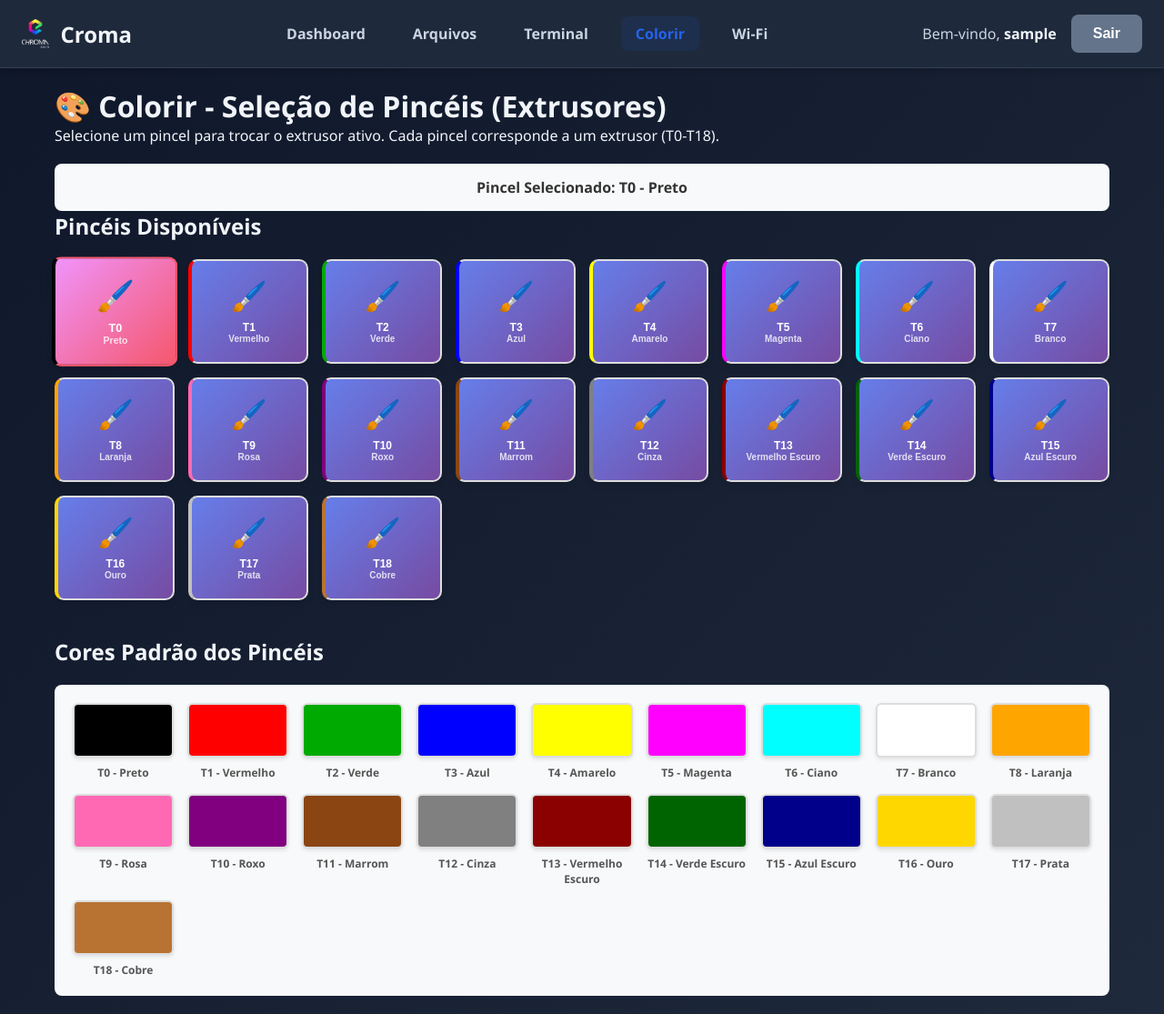
After one commit to tonymichaelb/Chromasistem, a Flask app: page /colorir in a window 1280 px wide. The commit adds this page. Shown: the whole page at 91% size. Run offline with Flask 3, Linux system fonts and the light colour scheme; the visitor is signed in with stand-in values (Sample User, id 1); some libraries are stand-ins or nearby versions.

Commit message:
🎨 Aba Colorir: 19 pincéis (T0-T18) para seleção de extrusores com UI interativa

```diff
--- a/app.py
+++ b/app.py
@@ -1755,6 +1755,64 @@ def wifi_forget():
 
 # ==================== ROTAS DO SENSOR DE FILAMENTO ====================
 
+# ==================== VARIÁVEL GLOBAL DE PINCEL ====================
+
+current_brush = 0  # Pincel T0 como padrão
+
+@app.route('/colorir')
+def colorir():
+    """Página de seleção de pincéis (extrusores)"""
+    if 'user_id' not in session:
+        return redirect(url_for('login'))
+    return render_template('colorir.html', username=session.get('username'))
+
+@app.route('/api/printer/select-brush', methods=['POST'])
+def select_brush():
+    """Seleciona um pincel (extrusor T0-T18)"""
+    if 'user_id' not in session:
+        return jsonify({'success': False, 'message': 'Não autenticado'}), 401
+
+    global current_brush
+
+    try:
+        data = request.get_json()
+        brush = int(data.get('brush', 0))
+
+        # Validar range de pincéis (0-18)
+        if brush < 0 or brush > 18:
+            return jsonify({'success': False, 'message': 'Pincel inválido (T0-T18)'}), 400
+
+        # Enviar comando para impressora
+        command = f'T{brush}'
+        response = send_gcode(command, wait_for_ok=True, timeout=10)
+
+        if response:
+            current_brush = brush
+            print(f"✓ Pincel T{brush} selecionado")
+            return jsonify({
+                'success': True,
+                'message': f'Pincel T{brush} selecionado',
+                'brush': brush
+            })
+        else:
+            return jsonify({'success': False, 'message': 'Erro ao enviar comando para impressora'}), 500
+
+    except ValueError:
+        return jsonify({'success': False, 'message': 'Formato de pincel inválido'}), 400
+    except Exception as e:
+        return jsonify({'success': False, 'message': str(e)}), 500
+
+@app.route('/api/printer/current-brush', methods=['GET'])
+def get_current_brush():
+    """Retorna o pincel atualmente selecionado"""
+    if 'user_id' not in session:
+        return jsonify({'success': False, 'message': 'Não autenticado'}), 401
+
+    return jsonify({
+        'success': True,
+        'brush': current_brush
+    })
+
 @app.route('/api/filament/status', methods=['GET'])
 def filament_status_api():
     """Retorna status do sensor de filamento"""
--- /dev/null
+++ b/templates/colorir.html
@@ -0,0 +1,315 @@
+<!DOCTYPE html>
+<html lang="pt-BR">
+<head>
+    <meta charset="UTF-8">
+    <meta name="viewport" content="width=device-width, initial-scale=1.0">
+    <title>Colorir - Chromasistem</title>
+    <link rel="stylesheet" href="{{ url_for('static', filename='css/style.css') }}">
+    <style>
+        .colorir-container {
+            max-width: 1200px;
+            margin: 0 auto;
+            padding: 20px;
+        }
+
+        .paintbrushes-grid {
+            display: grid;
+            grid-template-columns: repeat(auto-fit, minmax(120px, 1fr));
+            gap: 15px;
+            margin-top: 20px;
+        }
+
+        .paintbrush-btn {
+            display: flex;
+            flex-direction: column;
+            align-items: center;
+            justify-content: center;
+            padding: 20px;
+            border: 2px solid #ddd;
+            border-radius: 10px;
+            background: linear-gradient(135deg, #667eea 0%, #764ba2 100%);
+            color: white;
+            font-size: 14px;
+            font-weight: bold;
+            cursor: pointer;
+            transition: all 0.3s ease;
+            box-shadow: 0 4px 6px rgba(0, 0, 0, 0.1);
+        }
+
+        .paintbrush-btn:hover {
+            transform: translateY(-5px);
+            box-shadow: 0 8px 12px rgba(0, 0, 0, 0.2);
+        }
+
+        .paintbrush-btn.active {
+            background: linear-gradient(135deg, #f093fb 0%, #f5576c 100%);
+            border-color: #f5576c;
+            transform: scale(1.05);
+        }
+
+        .paintbrush-icon {
+            font-size: 32px;
+            margin-bottom: 8px;
+        }
+
+        .paintbrush-label {
+            font-size: 12px;
+            text-align: center;
+            word-break: break-word;
+        }
+
+        .status-message {
+            margin-top: 20px;
+            padding: 15px;
+            border-radius: 8px;
+            text-align: center;
+            font-weight: bold;
+            display: none;
+        }
+
+        .status-message.success {
+            background-color: #d4edda;
+            color: #155724;
+            border: 1px solid #c3e6cb;
+            display: block;
+        }
+
+        .status-message.error {
+            background-color: #f8d7da;
+            color: #721c24;
+            border: 1px solid #f5c6cb;
+            display: block;
+        }
+
+        .status-message.info {
+            background-color: #d1ecf1;
+            color: #0c5460;
+            border: 1px solid #bee5eb;
+            display: block;
+        }
+
+        .current-brush {
+            margin-top: 20px;
+            padding: 15px;
+            background: #f8f9fa;
+            border-radius: 8px;
+            text-align: center;
+            font-size: 16px;
+            font-weight: bold;
+            color: #333;
+        }
+
+        .color-samples {
+            display: grid;
+            grid-template-columns: repeat(auto-fit, minmax(100px, 1fr));
+            gap: 15px;
+            margin-top: 20px;
+            padding: 20px;
+            background: #f8f9fa;
+            border-radius: 8px;
+        }
+
+        .color-sample {
+            display: flex;
+            flex-direction: column;
+            align-items: center;
+            gap: 8px;
+        }
+
+        .color-box {
+            width: 100%;
+            height: 60px;
+            border-radius: 6px;
+            border: 2px solid #ddd;
+            box-shadow: 0 2px 4px rgba(0, 0, 0, 0.1);
+        }
+
+        .color-name {
+            font-size: 12px;
+            text-align: center;
+            font-weight: bold;
+            color: #555;
+        }
+    </style>
+</head>
+<body class="dashboard-page">
+    <nav class="navbar">
+        <div class="nav-container">
+            <div class="nav-brand">
+                <img src="{{ url_for('static', filename='images/logo-branca.png') }}" alt="Croma Logo" class="nav-logo">
+                <span class="nav-title">Croma</span>
+            </div>
+            <div class="nav-menu">
+                <a href="{{ url_for('dashboard') }}" class="nav-link">Dashboard</a>
+                <a href="{{ url_for('files') }}" class="nav-link">Arquivos</a>
+                <a href="{{ url_for('terminal') }}" class="nav-link">Terminal</a>
+                <a href="{{ url_for('colorir') }}" class="nav-link active">Colorir</a>
+                <a href="{{ url_for('wifi_page') }}" class="nav-link">Wi-Fi</a>
+            </div>
+            <div class="nav-user">
+                <span>Bem-vindo, <strong>{{ username }}</strong></span>
+                <button id="logoutBtn" class="btn btn-secondary">Sair</button>
+            </div>
+        </div>
+    </nav>
+
+    <div class="colorir-container">
+        <h1>🎨 Colorir - Seleção de Pincéis (Extrusores)</h1>
+        <p>Selecione um pincel para trocar o extrusor ativo. Cada pincel corresponde a um extrusor (T0-T18).</p>
+
+        <div class="current-brush">
+            Pincel Selecionado: <span id="currentBrush">T0 (Nenhum)</span>
+        </div>
+
+        <h2>Pincéis Disponíveis</h2>
+        <div class="paintbrushes-grid" id="paintbrushesGrid"></div>
+
+        <div class="status-message" id="statusMessage"></div>
+
+        <h2 style="margin-top: 40px;">Cores Padrão dos Pincéis</h2>
+        <div class="color-samples" id="colorSamples"></div>
+    </div>
+
+    <script>
+        // Cores padrão para cada pincel
+        const brushColors = {
+            0: { name: 'T0 - Preto', hex: '#000000' },
+            1: { name: 'T1 - Vermelho', hex: '#FF0000' },
+            2: { name: 'T2 - Verde', hex: '#00AA00' },
+            3: { name: 'T3 - Azul', hex: '#0000FF' },
+            4: { name: 'T4 - Amarelo', hex: '#FFFF00' },
+            5: { name: 'T5 - Magenta', hex: '#FF00FF' },
+            6: { name: 'T6 - Ciano', hex: '#00FFFF' },
+            7: { name: 'T7 - Branco', hex: '#FFFFFF' },
+            8: { name: 'T8 - Laranja', hex: '#FFA500' },
+            9: { name: 'T9 - Rosa', hex: '#FF69B4' },
+            10: { name: 'T10 - Roxo', hex: '#800080' },
+            11: { name: 'T11 - Marrom', hex: '#8B4513' },
+            12: { name: 'T12 - Cinza', hex: '#808080' },
+            13: { name: 'T13 - Vermelho Escuro', hex: '#8B0000' },
+            14: { name: 'T14 - Verde Escuro', hex: '#006400' },
+            15: { name: 'T15 - Azul Escuro', hex: '#00008B' },
+            16: { name: 'T16 - Ouro', hex: '#FFD700' },
+            17: { name: 'T17 - Prata', hex: '#C0C0C0' },
+            18: { name: 'T18 - Cobre', hex: '#B87333' }
+        };
+
+        let currentBrushIndex = null;
+
+        // Renderizar os pincéis
+        function renderBrushes() {
+            const grid = document.getElementById('paintbrushesGrid');
+            grid.innerHTML = '';
+
+            for (let i = 0; i < 19; i++) {
+                const brush = brushColors[i];
+                const btn = document.createElement('button');
+                btn.className = 'paintbrush-btn';
+                btn.innerHTML = `
+                    <div class="paintbrush-icon">🖌️</div>
+                    <div class="paintbrush-label">T${i}</div>
+                    <div class="paintbrush-label" style="font-size: 10px; opacity: 0.8;">${brush.name.split(' - ')[1]}</div>
+                `;
+
+                // Efeito de cor de fundo sutil
+                btn.style.borderLeftColor = brush.hex;
+                btn.style.borderLeftWidth = '4px';
+
+                btn.addEventListener('click', () => selectBrush(i));
+                grid.appendChild(btn);
+            }
+        }
+
+        // Renderizar amostras de cores
+        function renderColorSamples() {
+            const container = document.getElementById('colorSamples');
+            container.innerHTML = '';
+
+            for (let i = 0; i < 19; i++) {
+                const brush = brushColors[i];
+                const sample = document.createElement('div');
+                sample.className = 'color-sample';
+                sample.innerHTML = `
+                    <div class="color-box" style="background-color: ${brush.hex};"></div>
+                    <div class="color-name">${brush.name}</div>
+                `;
+                container.appendChild(sample);
+            }
+        }
+
+        // Selecionar pincel
+        function selectBrush(index) {
+            // Enviar comando T para a impressora
+            fetch('/api/printer/select-brush', {
+                method: 'POST',
+                headers: {
+                    'Content-Type': 'application/json'
+                },
+                body: JSON.stringify({ brush: index })
+            })
+            .then(response => response.json())
+            .then(data => {
+                if (data.success) {
+                    currentBrushIndex = index;
+                    updateUI();
+                    showMessage(`✅ Pincel T${index} selecionado!`, 'success');
+                } else {
+                    showMessage(`❌ Erro: ${data.message}`, 'error');
+                }
+            })
+            .catch(error => {
+                showMessage(`❌ Erro ao selecionar pincel: ${error}`, 'error');
+            });
+        }
+
+        // Atualizar UI
+        function updateUI() {
+            const buttons = document.querySelectorAll('.paintbrush-btn');
+            buttons.forEach((btn, index) => {
+                btn.classList.remove('active');
+                if (index === currentBrushIndex) {
+                    btn.classList.add('active');
+                }
+            });
+
+            const brushName = brushColors[currentBrushIndex]?.name || 'Nenhum';
+            document.getElementById('currentBrush').textContent = brushName;
+        }
+
+        // Mostrar mensagem
+        function showMessage(message, type) {
+            const element = document.getElementById('statusMessage');
+            element.textContent = message;
+            element.className = `status-message ${type}`;
+            setTimeout(() => {
+                element.className = 'status-message';
+            }, 4000);
+        }
+
+        // Carregar status inicial
+        function loadCurrentBrush() {
+            fetch('/api/printer/current-brush')
+                .then(response => response.json())
+                .then(data => {
+                    if (data.success) {
+                        currentBrushIndex = data.brush;
+                        updateUI();
+                    }
+                })
+                .catch(error => console.error('Erro ao carregar pincel atual:', error));
+        }
+
+        // Logout
+        document.getElementById('logoutBtn').addEventListener('click', () => {
+            fetch('/logout', { method: 'POST' }).then(() => {
+                window.location.href = '/';
+            });
+        });
+
+        // Inicializar
+        renderBrushes();
+        renderColorSamples();
+        loadCurrentBrush();
+    </script>
+</body>
+</html>
--- a/templates/dashboard.html
+++ b/templates/dashboard.html
@@ -17,6 +17,7 @@
                 <a href="{{ url_for('dashboard') }}" class="nav-link active">Dashboard</a>
                 <a href="{{ url_for('files') }}" class="nav-link">Arquivos</a>
                 <a href="{{ url_for('terminal') }}" class="nav-link">Terminal</a>
+                <a href="{{ url_for('colorir') }}" class="nav-link">🎨 Colorir</a>
                 <a href="{{ url_for('wifi_page') }}" class="nav-link">Wi-Fi</a>
             </div>
             <div class="nav-user">
--- a/templates/files.html
+++ b/templates/files.html
@@ -17,6 +17,7 @@
                 <a href="{{ url_for('dashboard') }}" class="nav-link">Dashboard</a>
                 <a href="{{ url_for('files') }}" class="nav-link active">Arquivos</a>
                 <a href="{{ url_for('terminal') }}" class="nav-link">Terminal</a>
+                <a href="{{ url_for('colorir') }}" class="nav-link">🎨 Colorir</a>
                 <a href="{{ url_for('wifi_page') }}" class="nav-link">Wi-Fi</a>
             </div>
             <div class="nav-user">
--- a/templates/terminal.html
+++ b/templates/terminal.html
@@ -18,6 +18,7 @@
                 <a href="{{ url_for('dashboard') }}" class="nav-link">Dashboard</a>
                 <a href="{{ url_for('files') }}" class="nav-link">Arquivos</a>
                 <a href="{{ url_for('terminal') }}" class="nav-link active">Terminal</a>
+                <a href="{{ url_for('colorir') }}" class="nav-link">🎨 Colorir</a>
                 <a href="{{ url_for('wifi_page') }}" class="nav-link">Wi-Fi</a>
             </div>
             <div class="nav-user">
--- a/templates/wifi.html
+++ b/templates/wifi.html
@@ -92,6 +92,8 @@
             <div class="nav-menu">
                 <a href="{{ url_for('dashboard') }}" class="nav-link">Dashboard</a>
                 <a href="{{ url_for('files') }}" class="nav-link">Arquivos</a>
+                <a href="{{ url_for('terminal') }}" class="nav-link">Terminal</a>
+                <a href="{{ url_for('colorir') }}" class="nav-link">🎨 Colorir</a>
                 <a href="{{ url_for('wifi_page') }}" class="nav-link active">Wi-Fi</a>
             </div>
             <div class="nav-user">
```
Also changed, not shown: 6 other files.
